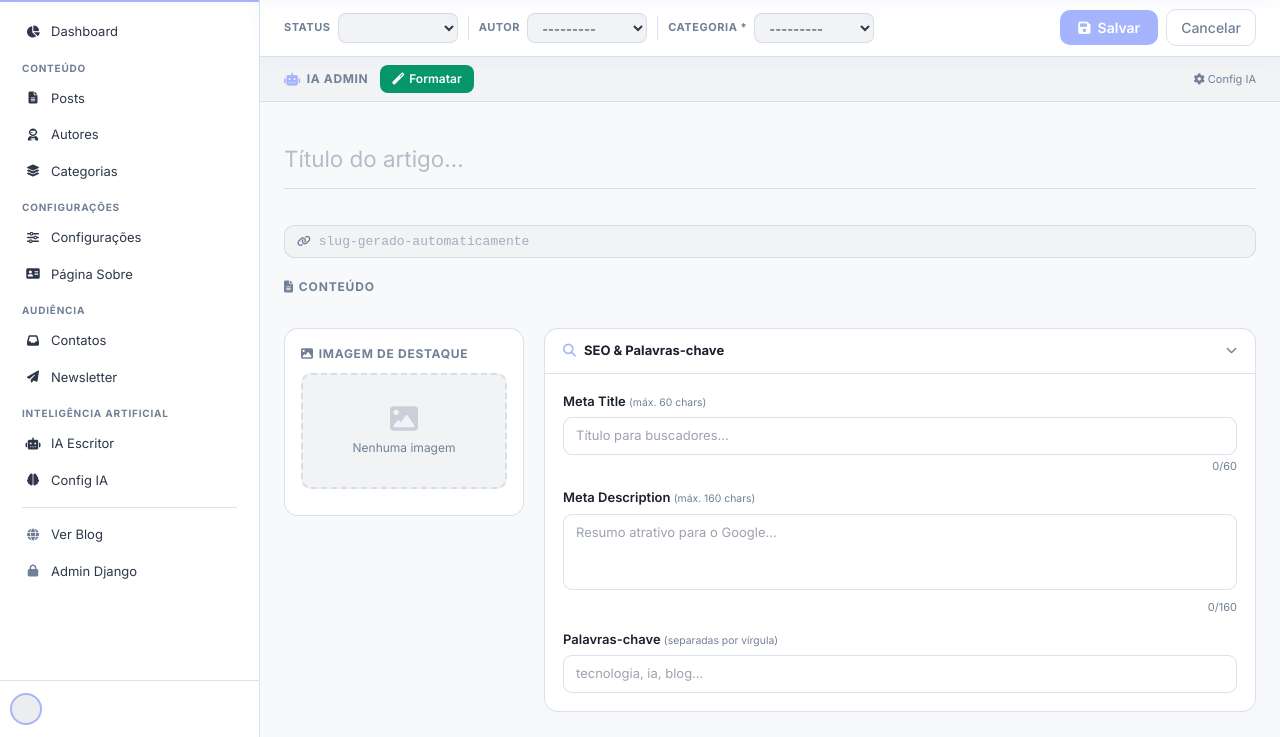
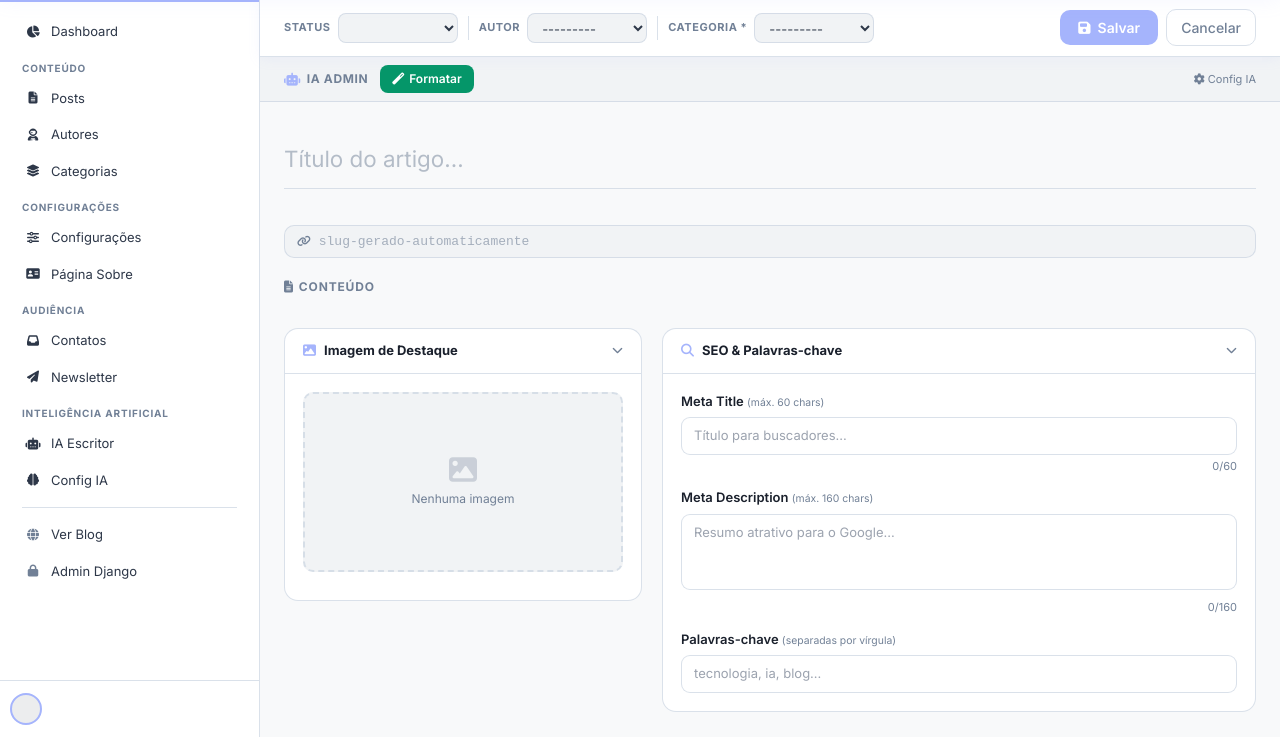
Before and after one commit to P4LaD1n0-3/blognew, a Django app: template dashboard/templates/dashboard/posts_form.html in a window 1280 px wide. Shown: the part 63-800 px from the top of the page. Run offline with Django 5.2, Linux system fonts and the light colour scheme; the template is opened without the code that fills it, so the values that code supplies are empty; some libraries are stand-ins or nearby versions.

Commit message:
UI: Adjust featured image thumbnail size and make it collapsible

```diff
--- a/dashboard/templates/dashboard/posts_form.html
+++ b/dashboard/templates/dashboard/posts_form.html
@@ -159,7 +159,7 @@
   .bottom-panels {
     padding: 0 24px 24px;
     display: grid;
-    grid-template-columns: auto 1fr;
+    grid-template-columns: max-content 1fr;
     gap: 20px;
     align-items: start;
   }
@@ -169,11 +169,25 @@
     background: var(--bg-card-optimized);
     border: 1px solid var(--border-color);
     border-radius: 14px;
-    padding: 16px;
-    min-width: 240px;
+    overflow: hidden;
   }
+  .thumb-panel-header {
+    padding: 12px 18px;
+    display: flex;
+    align-items: center;
+    justify-content: space-between;
+    cursor: pointer;
+    border-bottom: 1px solid var(--border-color);
+    font-size: 13px;
+    font-weight: 700;
+    color: var(--text-heading);
+  }
+  .thumb-panel-header:hover { background: var(--bg-section-2); }
+  .thumb-body { padding: 18px; display: flex; flex-direction: column; }
+  .thumb-body.hidden { display: none; }
   .thumb-preview {
-    width: 100%;
+    width: 320px;
+    max-width: 100%;
     aspect-ratio: 16/9;
     object-fit: cover;
     border-radius: 10px;
@@ -181,7 +195,8 @@
     display: block;
   }
   .thumb-placeholder {
-    width: 100%;
+    width: 320px;
+    max-width: 100%;
     aspect-ratio: 16/9;
     background: var(--bg-section-2);
     border: 2px dashed var(--border-color);
@@ -375,9 +390,11 @@
 
     <!-- Thumbnail -->
     <div class="thumb-panel">
-      <p style="font-size:12px;font-weight:700;text-transform:uppercase;letter-spacing:.06em;color:var(--text-secondary);margin-bottom:10px;">
-        <i class="fas fa-image" style="margin-right:5px;"></i>Imagem de Destaque
-      </p>
+      <div class="thumb-panel-header" onclick="toggleThumb()">
+        <span><i class="fas fa-image" style="margin-right:8px;color:var(--color-accent);"></i>Imagem de Destaque</span>
+        <i class="fas fa-chevron-down" id="thumb-caret" style="font-size:11px;color:var(--text-secondary);transition:transform .2s;"></i>
+      </div>
+      <div class="thumb-body" id="thumb-body">
         {% if post and post.thumbnail %}
           <img src="{{ post.thumbnail.url }}" alt="" class="thumb-preview">
         {% else %}
@@ -387,6 +404,7 @@
           </div>
         {% endif %}
         {{ form.thumbnail }}
+      </div>
     </div>
 
     <!-- SEO -->
@@ -487,6 +505,15 @@ if (titleInput && slugInput) {
 function toggleSEO() {
   const body  = document.getElementById('seo-body');
   const caret = document.getElementById('seo-caret');
+  const open  = !body.classList.contains('hidden');
+  body.classList.toggle('hidden', open);
+  caret.style.transform = open ? 'rotate(-90deg)' : 'rotate(0)';
+}
+
+// ── Thumb panel toggle ───────────────────────────────────────────
+function toggleThumb() {
+  const body  = document.getElementById('thumb-body');
+  const caret = document.getElementById('thumb-caret');
   const open  = !body.classList.contains('hidden');
   body.classList.toggle('hidden', open);
   caret.style.transform = open ? 'rotate(-90deg)' : 'rotate(0)';
```
Lines whose indentation alone changed are shown as unchanged.
